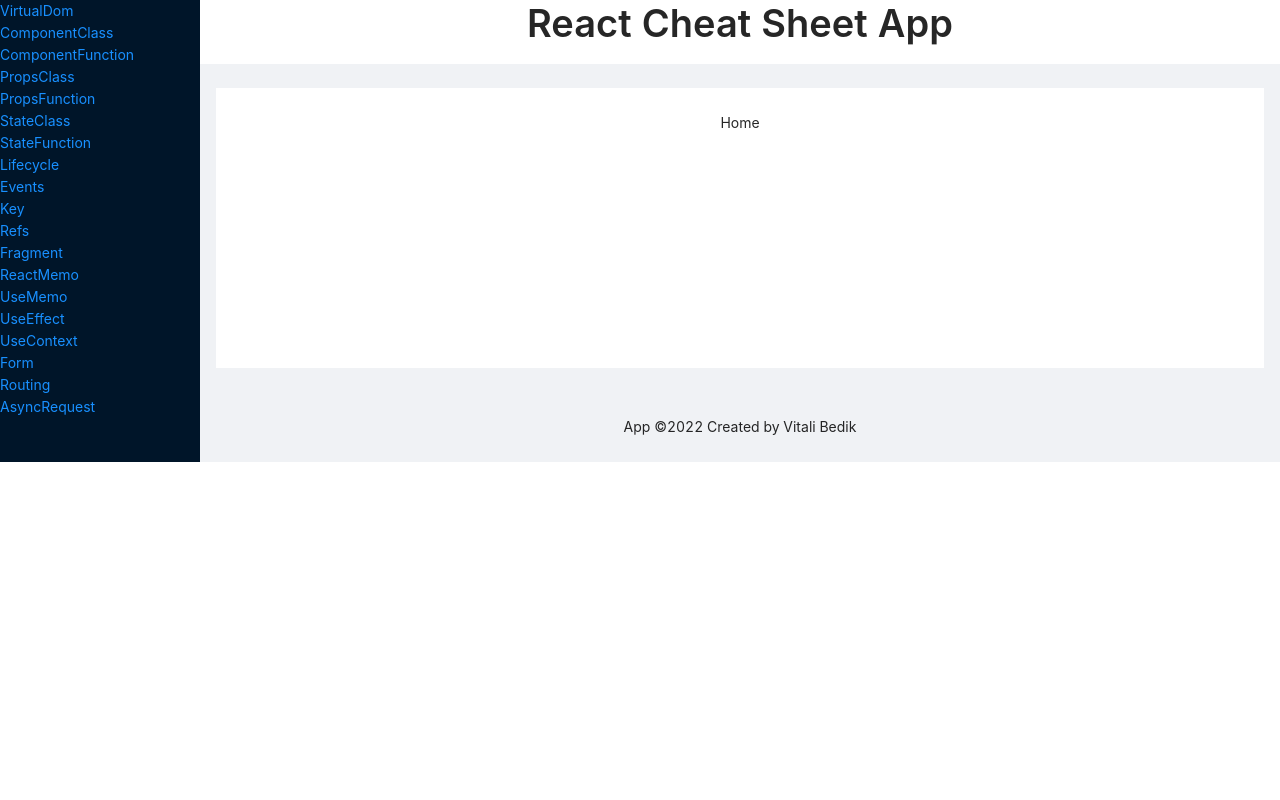
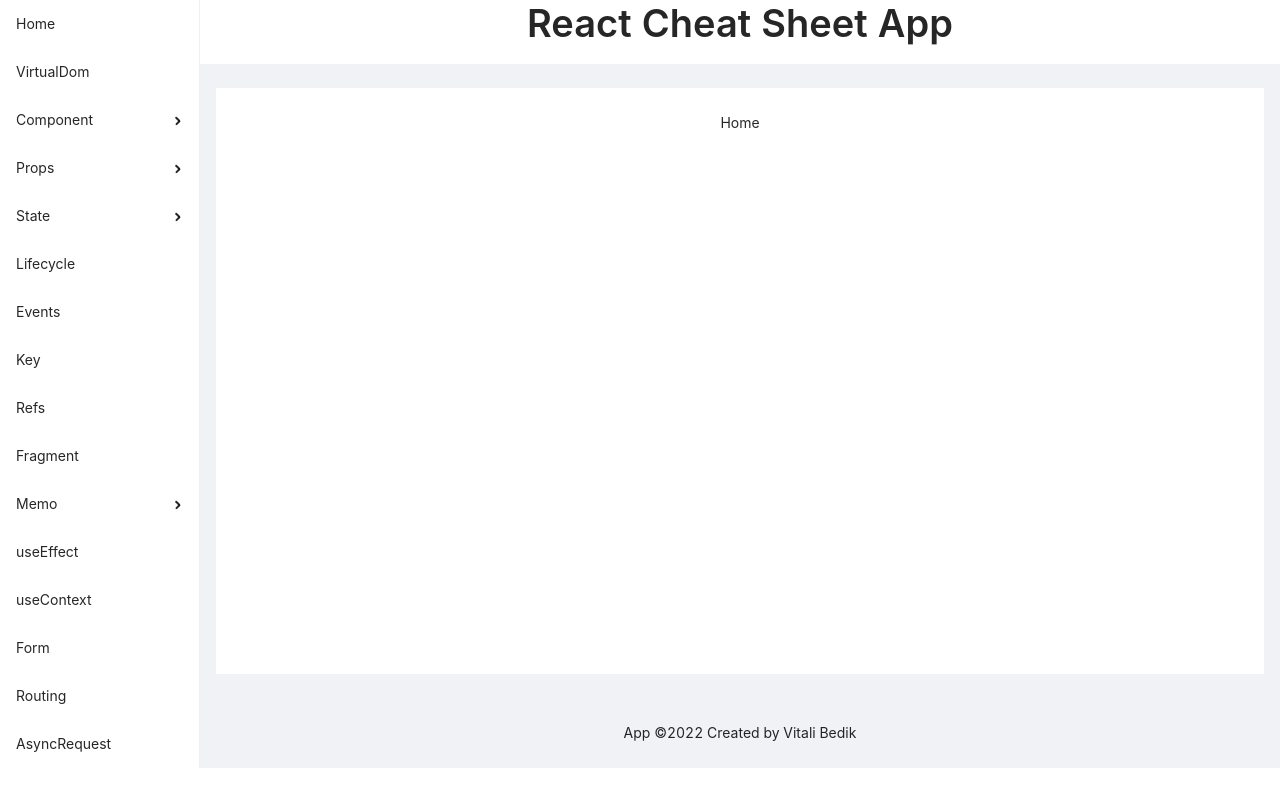
Before and after one commit to vitalyabedik/react-cheatsheet, a React (Create React App) app: page / in a window 1280 px wide. Built offline with nearby package versions, Linux system fonts and the light colour scheme.

Commit message:
adding menu items

```diff
--- a/src/components/UI/header/AppHeader.jsx
+++ b/src/components/UI/header/AppHeader.jsx
@@ -1,50 +1,93 @@
-import { NavLink, Link } from 'react-router-dom';
+import { useState } from 'react';
+import { Link } from 'react-router-dom';
 
 import './AppHeader.scss';
 import { Menu } from 'antd';
 
-import { routes } from '../../../router/routes';
+const AppHeader = () => {
+    const [current, setCurrent] = useState('');
 
-const AppHeader = () => {
-    const items = [
-        { label: 'Home', key: 'Home' },
-        { label: 'VirtualDom', key: 'VirtualDom' },
-        { label: 'ComponentClass', key: 'ComponentClass' },
-        { label: 'ComponentFunction', key: 'ComponentFunction' },
-        // { label: 'PropsClass', key: 'PropsClass' },
-        // { label: 'PropsFunction', key: 'PropsFunction' },
-        // { label: 'StateClass', key: 'StateClass' },
-        // { label: 'StateFunction', key: 'StateFunction' },
-        // { label: 'Lifecycle', key: 'Lifecycle' },
-        // { label: 'Events', key: 'Events' },
-        // { label: 'Key', key: 'Key' },
-        // { label: 'Refs', key: 'Refs' },
-        // { label: 'Fragment', key: 'Fragment' },
-        // { label: 'ReactMemo', key: 'ReactMemo' },
-        // { label: 'UseMemo', key: 'UseMemo' },
-        // { label: 'UseEffect', key: 'UseEffect' },
-        // { label: 'UseContext', key: 'UseContext' },
-        // { label: 'Form', key: 'Form' },
-        // { label: 'Routing', key: 'Routing' },
-        // { label: 'AsyncRequest', key: 'AsyncRequest' },
+    const menuItems = [
+        { label: <Link to='/'>Home</Link>, key: 'Home' },
+        { label: <Link to='VirtualDom'>VirtualDom</Link>, key: 'VirtualDom' },
+        {
+            label: 'Component',
+            children: [
+                {
+                    label: <Link to='ComponentClass'>Class</Link>,
+                    key: 'ComponentClass',
+                },
+                {
+                    label: <Link to='ComponentFunction'>Functional</Link>,
+                    key: 'ComponentFunction',
+                },
+            ],
+        },
+        {
+            label: 'Props',
+            children: [
+                {
+                    label: <Link to='PropsClass'>Class</Link>,
+                    key: 'PropsClass',
+                },
+                {
+                    label: <Link to='PropsFunction'>Functional</Link>,
+                    key: 'PropsFunction',
+                },
+            ],
+        },
+        {
+            label: 'State',
+            children: [
+                {
+                    label: <Link to='StateClass'>Class</Link>,
+                    key: 'StateClass',
+                },
+                {
+                    label: <Link to='StateFunction'>Functional</Link>,
+                    key: 'StateFunction',
+                },
+            ],
+        },
+        { label: <Link to='Lifecycle'>Lifecycle</Link>, key: 'Lifecycle' },
+        { label: <Link to='Events'>Events</Link>, key: 'Events' },
+        { label: <Link to='Key'>Key</Link>, key: 'Key' },
+        { label: <Link to='Refs'>Refs</Link>, key: 'Refs' },
+        { label: <Link to='Fragment'>Fragment</Link>, key: 'Fragment' },
+        {
+            label: 'Memo',
+            children: [
+                {
+                    label: <Link to='ReactMemo'>ReactMemo</Link>,
+                    key: 'ReactMemo',
+                },
+                { label: <Link to='UseMemo'>useMemo</Link>, key: 'UseMemo' },
+            ],
+        },
+        { label: <Link to='UseEffect'>useEffect</Link>, key: 'UseEffect' },
+        { label: <Link to='UseContext'>useContext</Link>, key: 'UseContext' },
+        { label: <Link to='Form'>Form</Link>, key: 'Form' },
+        { label: <Link to='Routing'>Routing</Link>, key: 'Routing' },
+        {
+            label: <Link to='AsyncRequest'>AsyncRequest</Link>,
+            key: 'AsyncRequest',
+        },
     ];
 
+    const onClick = (e) => {
+        setCurrent(e.key);
+    };
+
     return (
-        <div>
-            <div className='header'>
-                {routes.map((item) => (
-                    <div className='nav__items'>
-                        <Link to={item.path}>{item.path}</Link>
-                    </div>
-                ))}
-            </div>
-            {/* <header className='header'>
-                <Menu items={items} />
-                {routes.map((link) => (
-                    <Link to={link.label}>{link.key}</Link>
-                ))}
-            </header> */}
-        </div>
+        <>
+            <header className='header'>
+                <Menu
+                    onClick={onClick}
+                    defaultSelectedKeys={[current]}
+                    items={menuItems}
+                />
+            </header>
+        </>
     );
 };
 
--- a/src/components/UI/header/AppHeader.scss
+++ b/src/components/UI/header/AppHeader.scss
@@ -2,3 +2,9 @@
 //     display: flex;
 //     flex-direction: column;
 // }
+
+.header {
+    &__switch {
+        background: #fff;
+    }
+}
```
